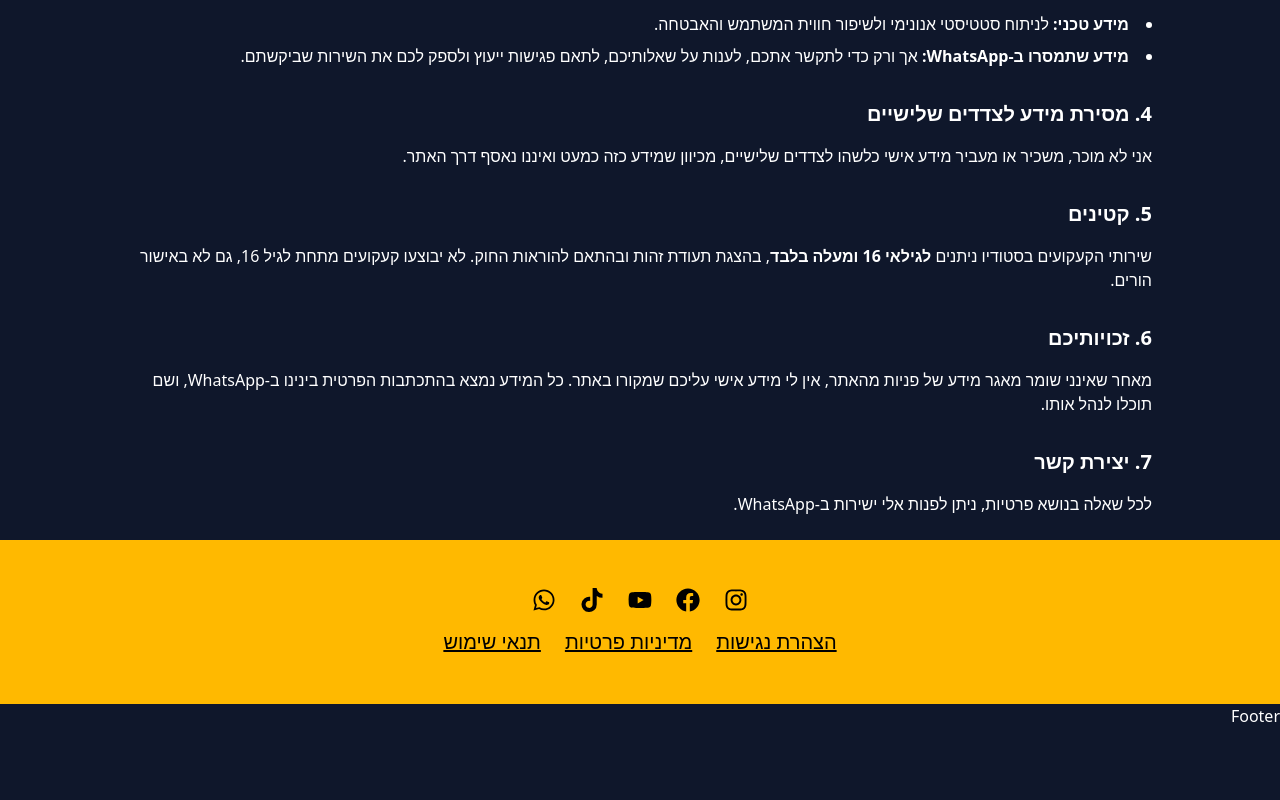
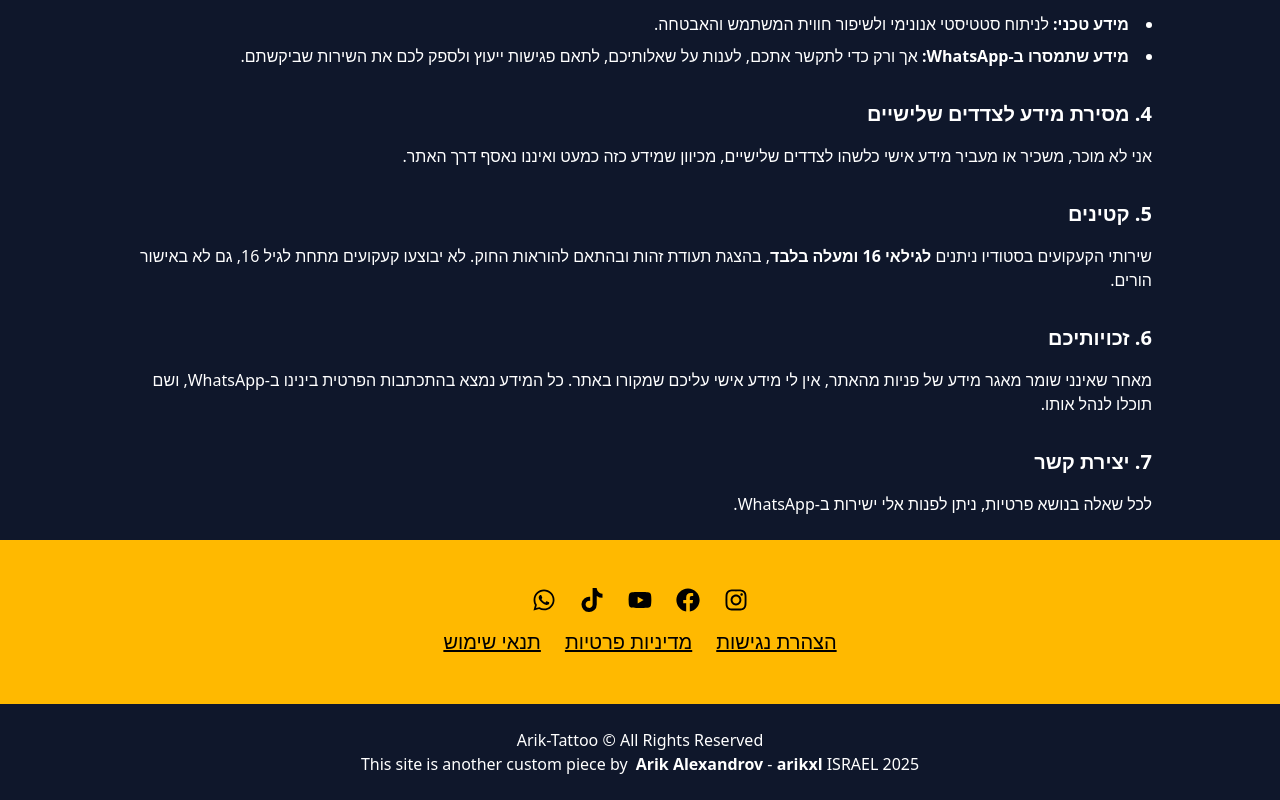
Before and after one commit to arikxl/arik-tattoo, a Next.js app: page /privacy in a window 1280 px wide. Shown: the part 812-1612 px from the top of the page. Before the commit the page ends 1540 px from the top, so only its background shows below. Built offline with nearby package versions, Linux system fonts and the light colour scheme; a web font is replaced by a local one.

Commit message:
footer done

```diff
--- a/app/term-of-use/page.tsx
+++ b/app/term-of-use/page.tsx
@@ -1,8 +1,7 @@
-// File: app/terms-of-use/page.jsx
+import React from 'react';
 
+import Logo from '@/components/Logo';
 import Header from '@/components/Header';
-import Logo from '@/components/Logo';
-import React from 'react';
 
 const TermsOfUsePage = () => {
     return (
--- a/components/Footer.tsx
+++ b/components/Footer.tsx
@@ -1,8 +1,29 @@
+import Link from 'next/link'
 import React from 'react'
 
 const Footer = () => {
   return (
-    <div>Footer</div>
+    <footer className='flex items-center justify-center py-6 text-white flex-col'>
+      <p className="">
+        Arik-Tattoo  ©  All Rights Reserved
+      </p>
+
+      <div className='text-center flex flex-col md:flex-row-reverse gap1 md:gap-2'>
+        <p >
+          This site is another custom piece by
+        </p>
+        <p >
+          <Link href={'https://www.linkedin.com/in/arik-alexandrov/'} target='_blank' className='font-bold hover:underline'>
+            Arik Alexandrov
+          </Link>
+          &nbsp;-&nbsp;
+          <Link href={'https://github.com/arikxl'} target='_blank' className='font-bold hover:underline'>
+            arikxl
+          </Link>
+          &nbsp;ISRAEL 2025
+        </p>
+      </div>
+    </footer>
   )
 }
 
--- a/components/Header.tsx
+++ b/components/Header.tsx
@@ -39,21 +39,25 @@ const Header = () => {
                     ))}
                 </ul>
 
-                <HamburgerBtn setIsMenuOpen={setIsMenuOpen} isMenuOpen={isMenuOpen } />
+                <HamburgerBtn setIsMenuOpen={setIsMenuOpen} isMenuOpen={isMenuOpen} />
 
 
 
-                <Link href='/' className='flex items-center gap-2'>
-                <span className='self-end text-4xl tattoo tracking-wide font-light'>Arik-Tattoo</span>
+                <Link href='/' className='flex items-center gap-2  justify-center'>
+                    {/* <Link href='/' className='flex items-end gap-2 bg-red-400 justify-center'></Link> */}
+                    <span className=' pt-2 text-4xl tattoo tracking-wide font-light flex items-end'>
+                        Arik-Tattoo
+                    </span>
                     <Image
                         src='https://res.cloudinary.com/arikxl/image/upload/v1761648396/Ella2023/g3nonsrlkzjzahb2fdbd.png'
                         alt='Arik-Tattoo Logo'
                         width={1000}
                         height={1000}
-                        className='h-12 w-12' />
+                        className='w-12 '
+                    />
                 </Link>
 
-                <MobileMenu isMenuOpen={isMenuOpen} setIsMenuOpen={setIsMenuOpen}  />
+                <MobileMenu isMenuOpen={isMenuOpen} setIsMenuOpen={setIsMenuOpen} />
 
             </div>
         </nav>
--- a/components/SocialBar.tsx
+++ b/components/SocialBar.tsx
@@ -3,7 +3,7 @@ import React from 'react'
 
 const SocialBar = () => {
   return (
-      <section className='bg-amber-400 py-12 text-black'>
+      <section className='bg-amber-400 py-6 md:py-12 text-black'>
           <div>
               <ul className=' flex gap-6 justify-center items-center text-2xl mb-4'>
                   <Link href={''} aria-label="Follow me on Instagram"
```
